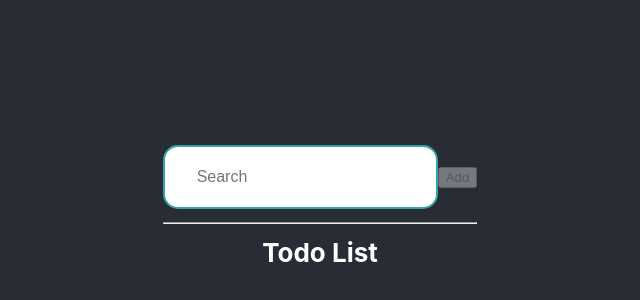
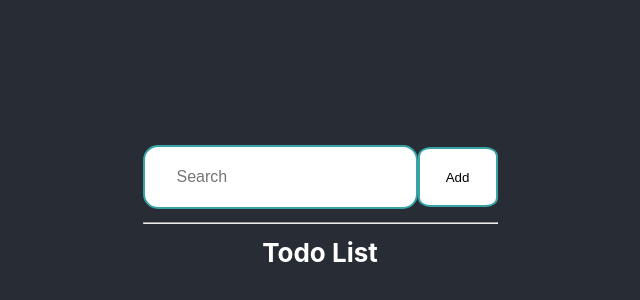
Before and after one commit to Codify-Js/react-project, a React (Create React App) app: page / in a window 1280 px wide. Shown: the part 194-494 px from the top of the page, without its empty margins (320-960 px from the left). Built offline with nearby package versions, Linux system fonts and the light colour scheme.

Commit message:
новый лист слева

```diff
--- a/src/components/Header/InputComponent.css
+++ b/src/components/Header/InputComponent.css
@@ -9,4 +9,5 @@ input {
   line-height: 24px;
   color: #38A3A5;
   padding: 18px 32px;
+
 }
--- /dev/null
+++ b/src/containers/FirstStateFullComponent/TodoContainer.css
@@ -0,0 +1,12 @@
+.add{
+    border: 2px solid#38A3A5;
+    border-radius: 15%;
+    height: 60px;
+    width: 80px;
+    background-color: white;
+
+}
+.list{
+    text-align: left;
+    color: #38A3A5;
+}
--- a/src/containers/FirstStateFullComponent/TodoContainer.jsx
+++ b/src/containers/FirstStateFullComponent/TodoContainer.jsx
@@ -1,5 +1,7 @@
 import React from 'react'
 import InputComponent from '../../components/Header/InputComponent';
+import './TodoContainer.css'
+
 
 export default class TodoContainer extends React.Component {
   constructor(props) {
@@ -33,7 +35,7 @@ export default class TodoContainer extends React.Component {
     const todoList = this.state.list;
 
     const itemElem = (item, index) => (
-      <div key={index}>
+      <div className='list' key={index}>
         <span>{index + 1}{' '}</span>
         <span>{item}</span>
       </div>
@@ -43,7 +45,7 @@ export default class TodoContainer extends React.Component {
       <div>
 
         <InputComponent value={this.state.inputValue} onChange={this.handleInputChange} />
-        <button disabled={!this.state.inputValue} onClick={this.handleAdd}>Add</button>
+        <button onClick={this.handleAdd} className='add'>Add</button>
         <hr/>
         <b>Todo List</b>
         {todoList.map((item, index) => itemElem(item, index))}
```
Also changed, not shown: 2 other files (tests, documents, lock files or other folders).
